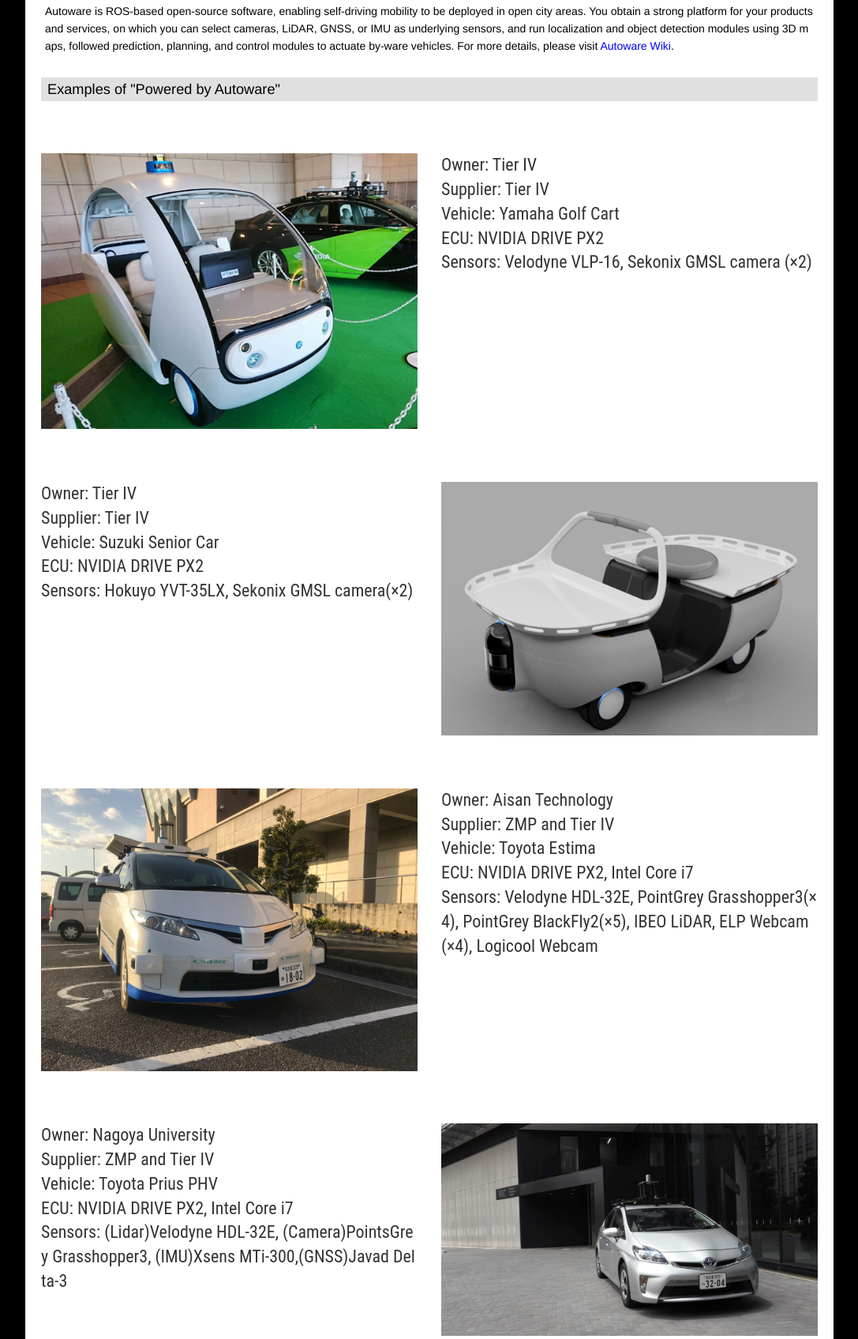
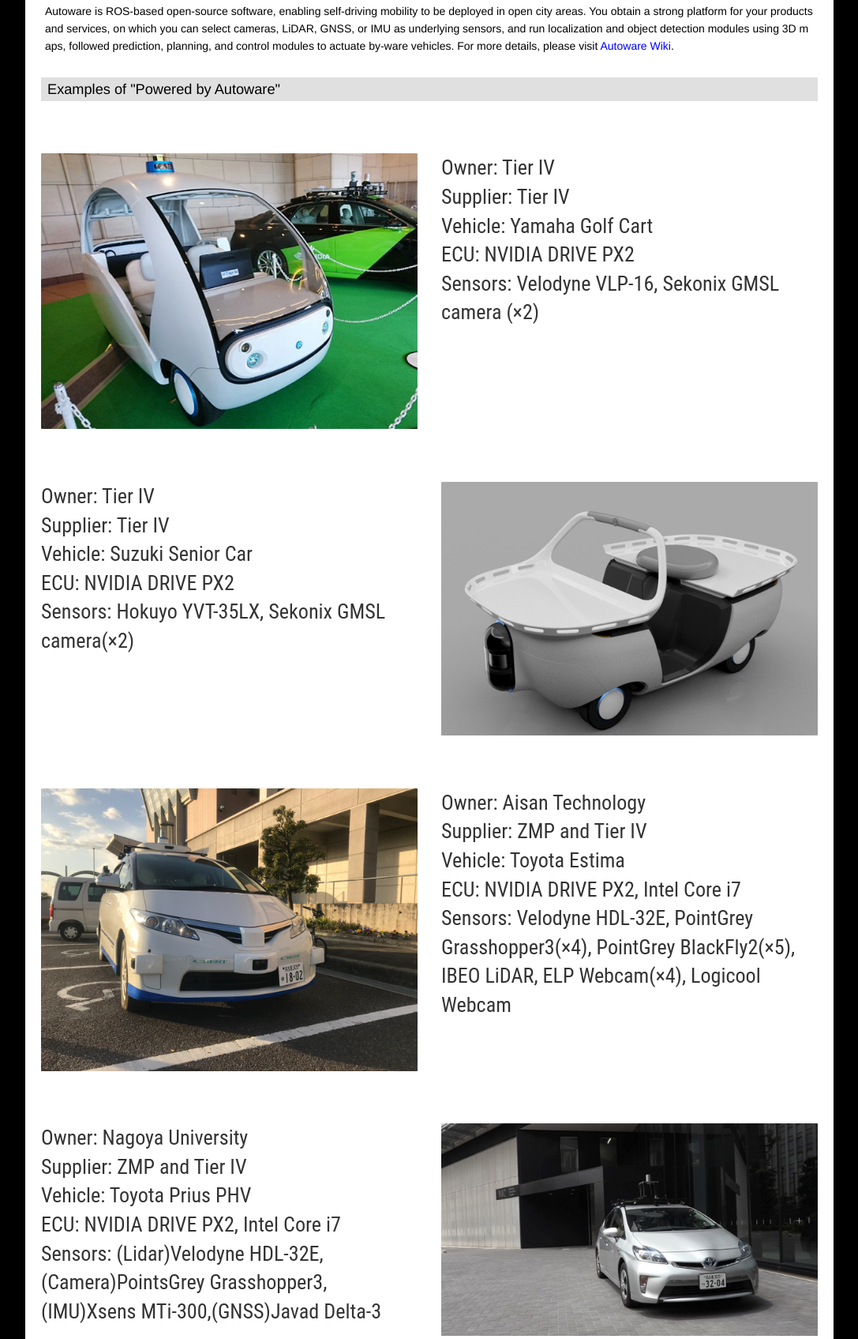
Before and after one commit to CPFL/autoware_web, a Django app: page /join/ in a window 1280 px wide. Shown: the part 300-1995 px from the top of the page at 79% size, without its empty margins (96-1183 px from the left). Run offline with Django 3.2, Linux system fonts and the light colour scheme; some libraries are stand-ins or nearby versions.

Commit message:
Fix grid system and font size when page width is changed.

```diff
--- a/static/css/docker.css
+++ b/static/css/docker.css
@@ -72,8 +72,10 @@
     -o-transition: all 0.3s ease;
     transition: all  0.3s ease;
     font-family: 'Roboto Condensed', sans-serif;
+    font-size: 1.3vw;
     margin-top:50pt;
     margin-bottom:50pt;
+    word-break: normal;
 }
 
 #main div.text_change:hover {
--- a/template/welcome_page/join.html
+++ b/template/welcome_page/join.html
@@ -19,10 +19,10 @@
 
     <h2>Examples of "Powered by Autoware"</h2>
       <div class="row text_change">
-      <div class="col-lg-6 col-md-6 col-sm-6 col-xs-6 gallery">
-	    <img src="/static/img/join/tier4_yamaha.jpg">
-      </div>
-          <div class="col-lg-6 col-md-6 col-sm-6 col-xs-6 gallery">
+        <div class="col-6 gallery">
+	        <img src="/static/img/join/tier4_yamaha.jpg">
+        </div>
+          <div class="col-6 gallery">
 	        <h5>Owner: Tier IV<br>
 	            Supplier: Tier IV<br>
 	            Vehicle: Yamaha Golf Cart<br>
@@ -34,7 +34,7 @@
           </div>
       </div>
       <div class="row text_change">
-          <div class="col-lg-6 col-md-6 col-sm-6 col-xs-6 gallery">
+          <div class="col-6 gallery">
 	    <h5>Owner: Tier IV<br>
 	    Supplier: Tier IV<br>
 	    Vehicle: Suzuki Senior Car<br>
@@ -43,15 +43,15 @@
         Hokuyo YVT-35LX,
         Sekonix GMSL camera(&times2)</h5>
       </div>
-          <div class="col-lg-6 col-md-6 col-sm-6 col-xs-6 gallery">
+          <div class="col-6 gallery">
 	    <img src="/static/img/join/tier4_suzuki.jpg">
       </div>
     </div>
        <div class="row text_change">
-          <div class="col-lg-6 col-md-6 col-sm-6 col-xs-6 gallery">
+          <div class="col-6 gallery">
 	    <img src="/static/img/join/aisan_tier4.jpg">
       </div>
-          <div class="col-lg-6 col-md-6 col-sm-6 col-xs-6 gallery">
+          <div class="col-6 gallery">
 	    <h5>Owner: Aisan Technology<br>
 	    Supplier: ZMP and Tier IV<br>
 	    Vehicle: Toyota Estima<br>
@@ -66,7 +66,7 @@
       </div>
     </div>
       <div class="row text_change">
-          <div class="col-lg-6 col-md-6 col-sm-6 col-xs-6 gallery">
+          <div class="col-6 gallery">
 	    <h5>Owner: Nagoya University<br>
 	    Supplier: ZMP and Tier IV<br>
 	    Vehicle: Toyota Prius PHV<br>
@@ -76,15 +76,15 @@
         (Camera)PointsGrey Grasshopper3,
         (IMU)Xsens MTi-300,(GNSS)Javad Delta-3</h5>
       </div>
-          <div class="col-lg-6 col-md-6 col-sm-6 col-xs-6 gallery">
+          <div class="col-6 gallery">
           <img src="/static/img/join/nagoya_tier4_phv.jpg">
       </div>
     </div>
        <div class="row text_change">
-          <div class="col-lg-6 col-md-6 col-sm-6 col-xs-6 gallery">
+          <div class="col-6 gallery">
 	<img src="/static/img/join/nagoya_tier4_hv.jpg">
       </div>
-          <div class="col-lg-6 col-md-6 col-sm-6 col-xs-6 gallery">
+          <div class="col-6 gallery">
 	    <h5>Owner: Nagoya University<br>
 	    Supplier: ZMP and Tier IV<br>
 	    Vehicle: Toyota Prius<br>
@@ -95,7 +95,7 @@
       </div>
     </div>
        <div class="row text_change">
-          <div class="col-lg-6 col-md-6 col-sm-6 col-xs-6 gallery">
+          <div class="col-6 gallery">
 	    <h5>Owner: Nagoya University<br>
 	    Supplier: Yamaha Motor<br>
 	    Vehicle: Yamaha Golf Cart<br>
@@ -105,15 +105,15 @@
         (Camera)Sekonix SF3322 (&times2),
         (IMU)Xsens MTi-300</h5>
       </div>
-          <div class="col-lg-6 col-md-6 col-sm-6 col-xs-6 gallery">
+          <div class="col-6 gallery">
           <img src="/static/img/join/nagoya_yamaha.jpg">
       </div>
     </div>
       <div class="row text_change">
-          <div class="col-lg-6 col-md-6 col-sm-6 col-xs-6 gallery">
+          <div class="col-6 gallery">
 	        <img src="/static/img/join/aisin_aw.jpg">
         </div>
-          <div class="col-lg-6 col-md-6 col-sm-6 col-xs-6 gallery">
+          <div class="col-6 gallery">
 	    <h5>Owner: Aisin AW<br>
 	    Supplier: Not Disclosed<br>
 	    Vehicle: Toyota Prius<br>
@@ -125,7 +125,7 @@
       </div>
     </div>
       <div class="row text_change">
-          <div class="col-lg-6 col-md-6 col-sm-6 col-xs-6 gallery">
+          <div class="col-6 gallery">
 	        <h5>Owner: SONY<br>
 	        Supplier: Yamaha Motor and SONY<br>
             Vehicle: Yamaha Golf Cart<br>
@@ -135,15 +135,15 @@
             2D-LiDAR
             Ultla Sonic Sensor </h5>
         </div>
-          <div class="col-lg-6 col-md-6 col-sm-6 col-xs-6 gallery">
+          <div class="col-6 gallery">
             <img src="/static/img/join/sony.jpg">
         </div>
     </div>
       <div class="row text_change">
-          <div class="col-lg-6 col-md-6 col-sm-6 col-xs-6 gallery">
+          <div class="col-6 gallery">
 	    <img src="/static/img/join/udacity_autonomoustuff.jpg">
       </div>
-          <div class="col-lg-6 col-md-6 col-sm-6 col-xs-6 gallery">
+          <div class="col-6 gallery">
 	    <h5>Owner: Udacity<br>
 	    Supplier: AutonomouStuff and Tier IV<br>
 	    Vehicle: Ford Lincoln MKZ<br>
@@ -155,7 +155,7 @@
       </div>
     </div>
       <div class="row text_change">
-          <div class="col-lg-6 col-md-6 col-sm-6 col-xs-6 gallery">
+          <div class="col-6 gallery">
 	        <h5>Owner: AutonomouStuff<br>
 	        Supplier: AutonomouStuff<br>
 	        Vehicle: Ford Fusion<br>
@@ -166,7 +166,7 @@
             Delphi SRR2
             Mobileye 560</h5>
         </div>
-          <div class="col-lg-6 col-md-6 col-sm-6 col-xs-6 gallery">
+          <div class="col-6 gallery">
 	    <img src="/static/img/join/autonomoustuff.jpg">
 
       </div>
```
